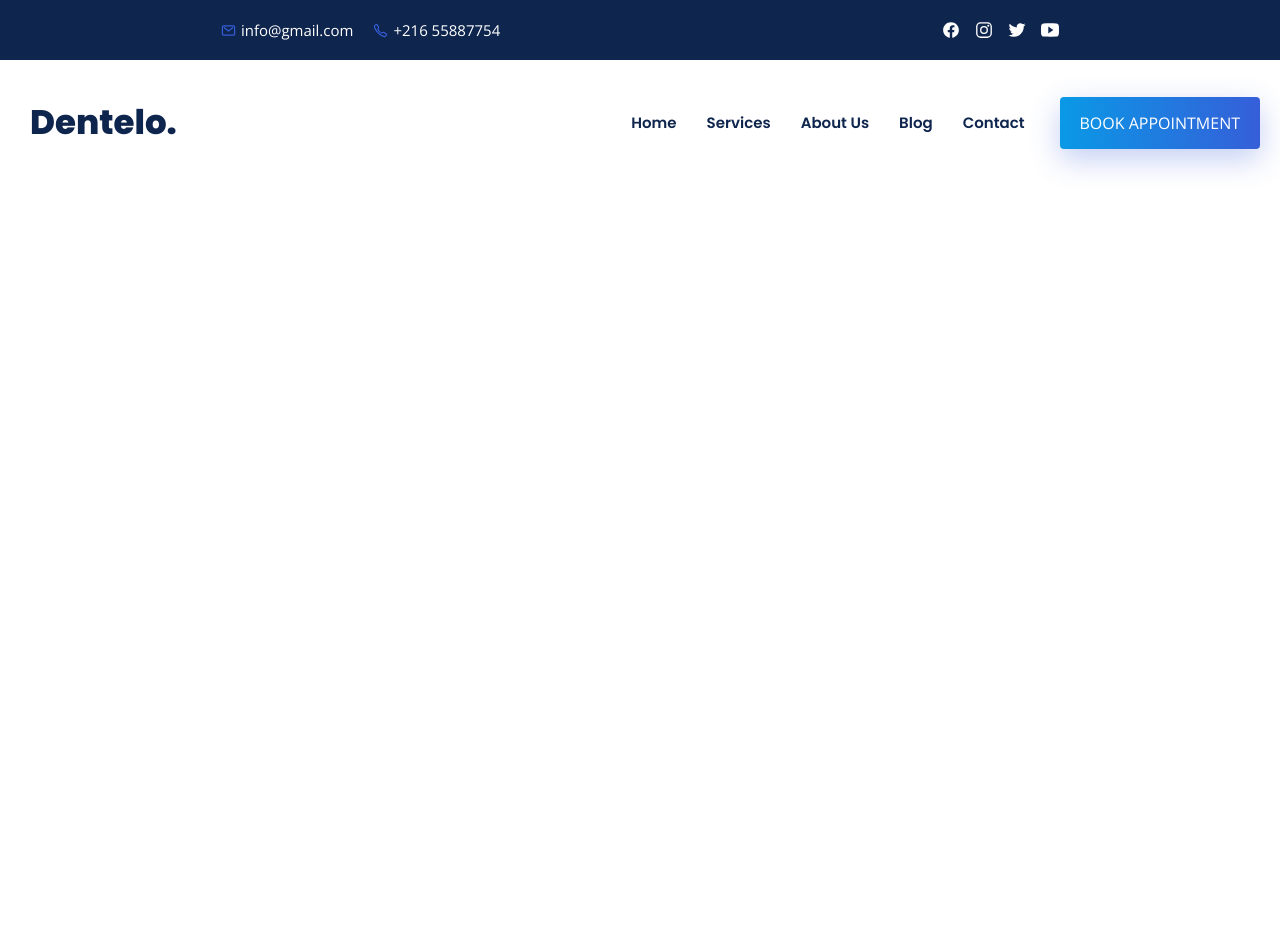
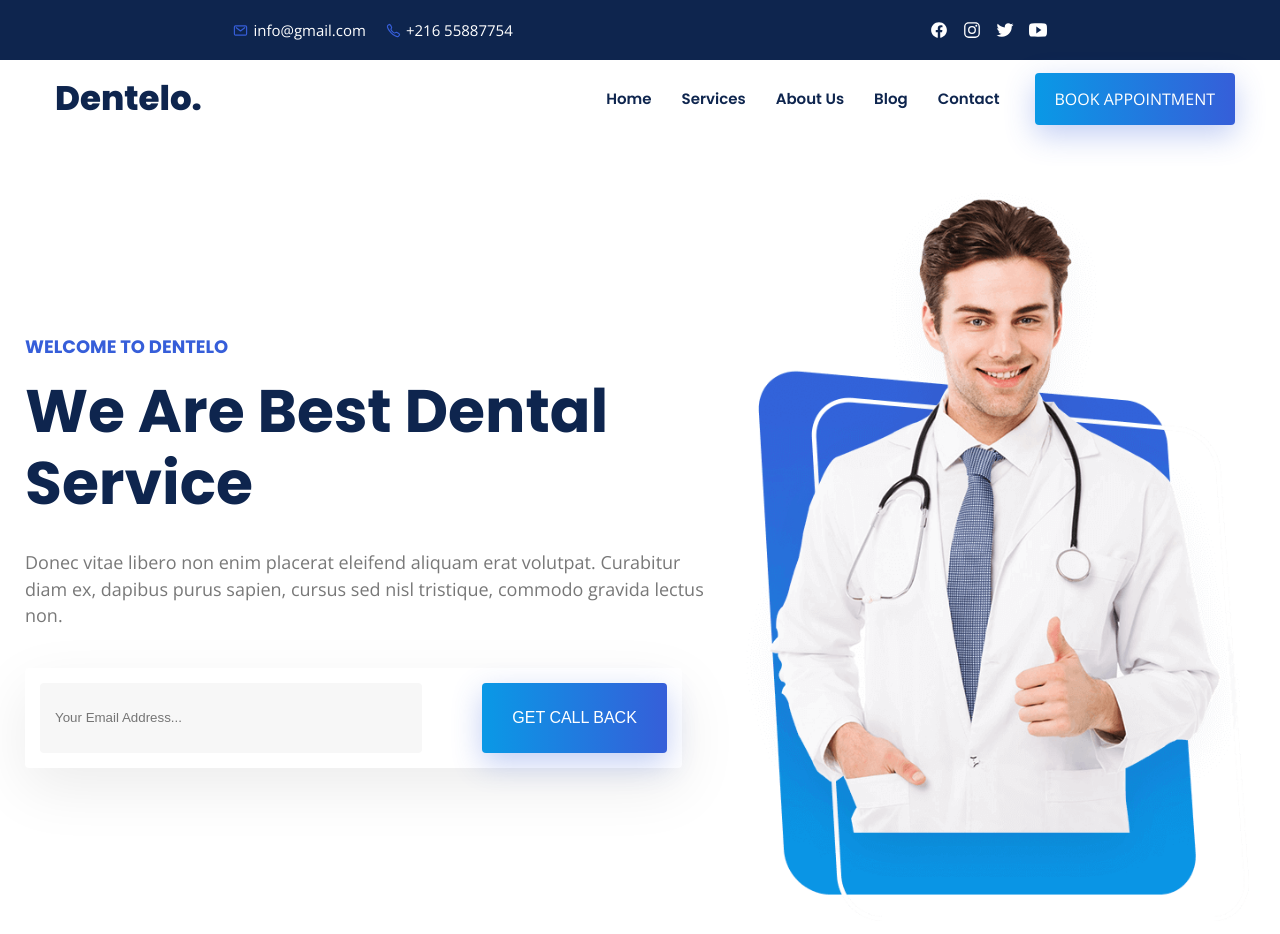
Before and after one commit to nahlabhm/dentaire_website, a plain HTML site: page index.html in a window 1280 px wide. Shown: the top 934 px of the page. Drawn offline with nearby package versions, Linux system fonts and the light colour scheme.

Commit message:
first commit

```diff
--- a/index.html
+++ b/index.html
@@ -69,12 +69,46 @@
                 <a href="#" class="btn">Book appointment</a>
 
                 <button class="nav-toggle-btn" aria-label="Toggle menu" data-nav-toggler>
-                    <ion-icon name="grid-outline"  ria-hidden="true" class="menu-icon"></ion-icon>
+                    <ion-icon name="grid-outline"  aria-hidden="true" class="menu-icon"></ion-icon>
                     <ion-icon name="close-sharp" aria-hidden="true" class="close-icon"></ion-icon>
                   </button>
             </div>
         </div>
     </header>
+     <main>
+        <article>
+            <section class="section hero" style="background-color: url('./images/hero-bg.png');" aria-label="hero">
+            <div class="container">
+                <div class="hero-content">
+                    <p class="section-subtitle">Welcome To Dentelo</p>
+
+                    <h1 class="h1 hero-title">We Are Best Dental Service</h1>
+
+                    <p class="hero-text">
+                      Donec vitae libero non enim placerat eleifend aliquam erat volutpat. Curabitur diam ex, dapibus purus
+                      sapien, cursus sed
+                      nisl tristique, commodo gravida lectus non.
+                    </p>
+
+                    <form action="" class="hero-form">
+                      <input type="email" name="email_address" aria-label="email" placeholder="Your Email Address..." required
+                        class="email-field">
+
+                      <button type="submit" class="btn">Get Call Back</button>
+                    </form>
+                </div>
+                <figure class="hero-banner">
+                    <img src="./images/hero-banner.png" width="587" height="839" alt="hero banner" class="w-100">
+                  </figure>
+            </div>
+            </section>
+        </article>
+     </main>
+
+
+  <a href="#top" class="back-top-btn" aria-label="back to top" data-back-top-btn>
+    <ion-icon name="caret-up" aria-hidden="true"></ion-icon>
+  </a>
 
      <script src="main.js"></script>
     <script type="module" src="https://cdn.jsdelivr.net/npm/ionicons@latest/dist/ionicons/ionicons.esm.js"></script>
--- a/style.css
+++ b/style.css
@@ -133,7 +133,43 @@
     font-size: 1.5rem;
     height: 300vh;
   }
+  .container { padding-inline: 25px; }
+  .section { padding-block: var(--section-padding); }
 
+  .section-subtitle {
+    color: var(--royal-blue-light);
+    font-family: var(--ff-poppins);
+    font-size: var(--fs-6);
+    font-weight: var(--fw-700);
+    text-transform: uppercase;
+    margin-block-end: 10px;
+  }
+  .btn {
+    background-image: linear-gradient( var(--deg, 90deg), var(--carolina-blue) 0%, var(--royal-blue-light) 100%);
+    color: var(--white);
+    font-size: var(--fs-7);
+    text-transform: uppercase;
+    padding: 20px 30px;
+    text-align: center;
+    border-radius: var(--radius-4);
+    box-shadow: var(--shadow-4);
+  }
+
+  .btn:is(:hover, :focus) { --deg: -90deg; }
+
+.h1,
+.h2,
+.h3 {
+  font-family: var(--ff-poppins);
+  line-height: 1.2;
+}
+
+.h1 {
+  color: var(--oxford-blue-1);
+  font-size: var(--fs-2);
+}
+
+.w-100 { width: 100%; }
 /*-----------------------------------*\
   #HEDER
 \*-----------------------------------*/
@@ -152,7 +188,7 @@
 
 .header-bottom.active {
   position: fixed;
-  top: -79px;
+  top: -90px;
   background-color: var(--white);
   box-shadow: var(--shadow-2);
   animation: slideIn 0.5s var(--cubic-out) forwards;
@@ -288,8 +324,8 @@
     .header-top .social-link:is(:hover, :focus) { color: var(--royal-blue-light); }
 
     .header-bottom {
-      top: 58px;
-      padding-block: 38px;
+      top: 54px;
+      padding-block: 18px;
       padding-inline: 20px;
     }
 
@@ -321,17 +357,126 @@
       display: block;
       padding: 15px 20px;
     }
-    .btn {
-        background-image: linear-gradient( var(--deg, 90deg), var(--carolina-blue) 0%, var(--royal-blue-light) 100%);
-        color: var(--white);
-        font-size: var(--fs-7);
-        text-transform: uppercase;
-        padding: 20px 30px;
-        text-align: center;
-        border-radius: var(--radius-4);
-        box-shadow: var(--shadow-4);
-      }
-
-      .btn:is(:hover, :focus) { --deg: -90deg; }
 
  }
+
+
+.hero {
+  background-repeat: no-repeat;
+  background-size: cover;
+  background-position: center;
+  padding-block-end: calc(var(--section-padding) / 2);
+}
+
+.hero-content { margin-block-end: 30px; }
+
+.hero-title { margin-block: 15px 30px; }
+
+.hero-text {
+  font-size: var(--fs-6);
+  line-height: 1.45;
+  margin-block-end: 40px;
+}
+
+.hero-form {
+  background-color: var(--white);
+  max-width: 95%;
+  padding: 15px;
+  border-radius: var(--radius-4);
+  box-shadow: var(--shadow-3);
+}
+
+.hero-form .email-field {
+  background-color: var(--cultured);
+  color: var(--black);
+  min-height: 70px;
+  padding-inline: 15px;
+  border-radius: var(--radius-4);
+  margin-block-end: 15px;
+  border: none;
+}
+
+.hero-form .btn { border: none; }
+
+
+
+/*-----------------------------------*\
+  #BACK TO TOP
+\*-----------------------------------*/
+
+.back-top-btn {
+  position: fixed;
+  bottom: 10px;
+  right: 20px;
+  background-color: var(--royal-blue-light);
+  font-size: 18px;
+  color: var(--white);
+  padding: 14px;
+  border-radius: 50%;
+  visibility: hidden;
+  opacity: 0;
+  transition: var(--transition);
+}
+
+.back-top-btn.active {
+  transform: translateY(-10px);
+  visibility: visible;
+  opacity: 1;
+}
+
+
+
+@media (min-width: 768px) {
+  * CUSTOM PROPERTY
+  */
+
+ :root {
+
+   /**
+    * typography
+    */
+
+   --fs-2: 4.8rem;
+
+ }
+
+
+
+ /**
+  * HERO
+  */
+
+ .hero { overflow: hidden; }
+
+ .hero .container {
+   display: grid;
+   grid-template-columns: 1fr 0.75fr;
+   align-items: center;
+   gap: 20px;
+ }
+
+ .hero-content { margin-block-end: 0; }
+
+ .hero-form { position: relative; }
+
+ .hero-form .email-field {
+   margin-block-end: 0;
+   padding-inline-end: 190px;
+ }
+
+ .hero-form .btn {
+   width: auto;
+   position: absolute;
+   top: 15px;
+   right: 15px;
+   bottom: 15px;
+   border:none;
+ }
+
+
+
+ .back-top-btn {
+  bottom: 70px;
+  right: 50px;
+}
+}
```
Also changed, not shown: images/about-banner.png (added), images/blog-1.jpg (added), images/blog-2.jpg (added), images/blog-3.jpg (added), images/cta-banner.png (added), images/doctor-1.png (added), images/doctor-2.png (added), images/doctor-3.png (added), images/doctor-4.png (added), images/hero-banner.png (added), images/hero-bg.png (added), images/service-banner.png (added), images/service-icon-1.png (added), images/service-icon-2.png (added), 4 more files.
